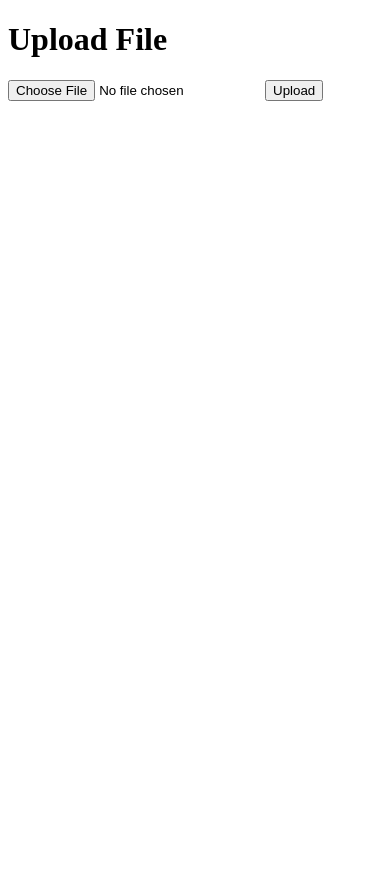
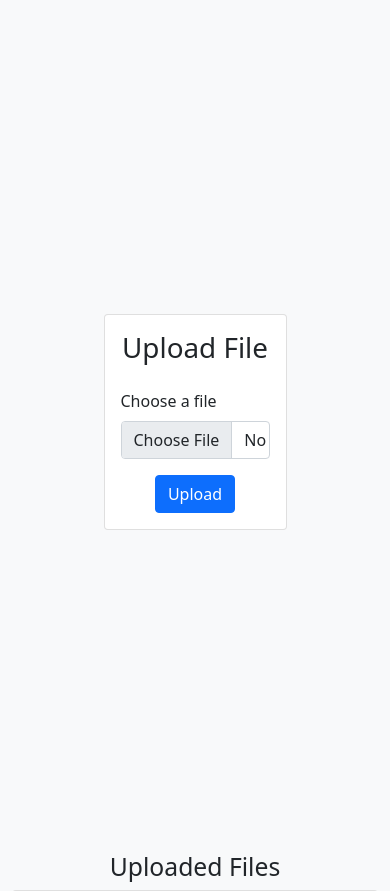
Before and after one commit to jofiyakj/sample_django, a Django app: page /upload in a window 390 px wide. Shown: the top 891 px of the page. Before the commit the page ends 101 px from the top, so only its background shows below. Run offline with Django 5.2, Linux system fonts and the light colour scheme; data comes from the database, SQL or seed files in the repository; both versions use the stored data as it was after the commit.

Commit message:
files added

```diff
--- a/project7/app/models.py
+++ b/project7/app/models.py
@@ -8,7 +8,3 @@ class teacher(models.Model):
 
 class UserUpload(models.Model):
     document = models.FileField()
-
-
-    def __str__(self):
-        return self.title
--- a/project7/app/views.py
+++ b/project7/app/views.py
@@ -15,7 +15,11 @@ def model_form_dis(request):
         return redirect(model_form_dis)
     return render(request,'teachers.html',{'data':data})
 def upload(request):
+    datas=UserUpload.objects.all()
+    print(datas)
     if request.method=='POST':
-        file=request.POST['data']
-        UserUpload.objects.create(document=file)
-    return render(request,'upload.html')
+         file=request.FILES['data']
+         data=UserUpload.objects.create(document=file)
+         data.save()
+         return redirect(upload)
+    return render(request,'upload.html',{'data':datas})
--- a/project7/project7/settings.py
+++ b/project7/project7/settings.py
@@ -119,6 +119,11 @@ USE_TZ = True
 
 STATIC_URL = 'static/'
 
+
+MEDIA_URL = '/media/'
+MEDIA_ROOT = os.path.join(BASE_DIR, 'media')
+
+
 # Default primary key field type
 # https://docs.djangoproject.com/en/5.1/ref/settings/#default-auto-field
 
--- a/project7/project7/urls.py
+++ b/project7/project7/urls.py
@@ -16,8 +16,13 @@ Including another URLconf
 """
 from django.contrib import admin
 from django.urls import path,include
+from django.conf import settings
+from django.conf.urls.static import static
 
 urlpatterns = [
     path('admin/', admin.site.urls),
     path('',include('app.urls')),
+
 ]
+if settings.DEBUG:
+    urlpatterns+=static(settings.MEDIA_URL, document_root=settings.MEDIA_ROOT)
--- a/project7/templates/upload.html
+++ b/project7/templates/upload.html
@@ -1,4 +1,4 @@
-<!DOCTYPE html>
+<!-- <!DOCTYPE html>
 <html lang="en">
 <head>
     <meta charset="UTF-8">
@@ -7,10 +7,62 @@
 </head>
 <body>
     <h1>Upload File</h1>
-    <form  action="../upload" method="POST" >
+    <form  action="../upload" method="POST" enctype="multipart/form-data">
         {% csrf_token %}
         <input type="file" name="data" id="">
         <button type="submit">Upload</button>
     </form>
+    {% for i in data  %}
+       <img src="{{i.document.url}}" alt="">
+       {% endfor %}
+</body>
+</html> -->
+
+<!DOCTYPE html>
+<html lang="en">
+<head>
+    <meta charset="UTF-8">
+    <meta name="viewport" content="width=device-width, initial-scale=1.0">
+    <title>Document</title>
+    <link rel="stylesheet" href="https://cdn.jsdelivr.net/npm/bootstrap@5.0.2/dist/css/bootstrap.min.css">
+</head>
+<body class="bg-light">
+
+    <div class="container d-flex justify-content-center align-items-center min-vh-100">
+        <div class="card w-50">
+            <div class="card-body">
+                <h1 class="card-title text-center mb-4">Upload File</h1>
+
+                <form action="../upload" method="POST" enctype="multipart/form-data">
+                    {% csrf_token %}
+                    <div class="mb-3">
+                        <label for="fileUpload" class="form-label">Choose a file</label>
+                        <input type="file" class="form-control" name="data" id="fileUpload" required>
+                    </div>
+                    <div class="d-flex justify-content-center">
+                        <button type="submit" class="btn btn-primary">Upload</button>
+                    </div>
+                </form>
+            </div>
+        </div>
+    </div>
+
+    <div class="container mt-2">
+        <h2 class="text-center mb-2">Uploaded Files</h2>
+        <div class="row">
+            {% for i in data %}
+                <div class="col-md-4 mb-4">
+                    <div class="card">
+                        <img src="{{i.document.url}}" class="card-img-top img-fluid rounded" alt="Uploaded Image">
+                        <div class="card-body text-center">
+                            <p class="card-text">Uploaded Image</p>
+                        </div>
+                    </div>
+                </div>
+            {% endfor %}
+        </div>
+    </div>
+
+    <script src="https://cdn.jsdelivr.net/npm/bootstrap@5.0.2/dist/js/bootstrap.bundle.min.js"></script>
 </body>
 </html>
```
Also changed, not shown: project7/templates/teachers.html (+8 -2 lines), project7/db.sqlite3, project7/media/cosmograph-daytona.jpg (added), project7/media/download_1.jpeg (added), project7/media/images.jpeg (added).
